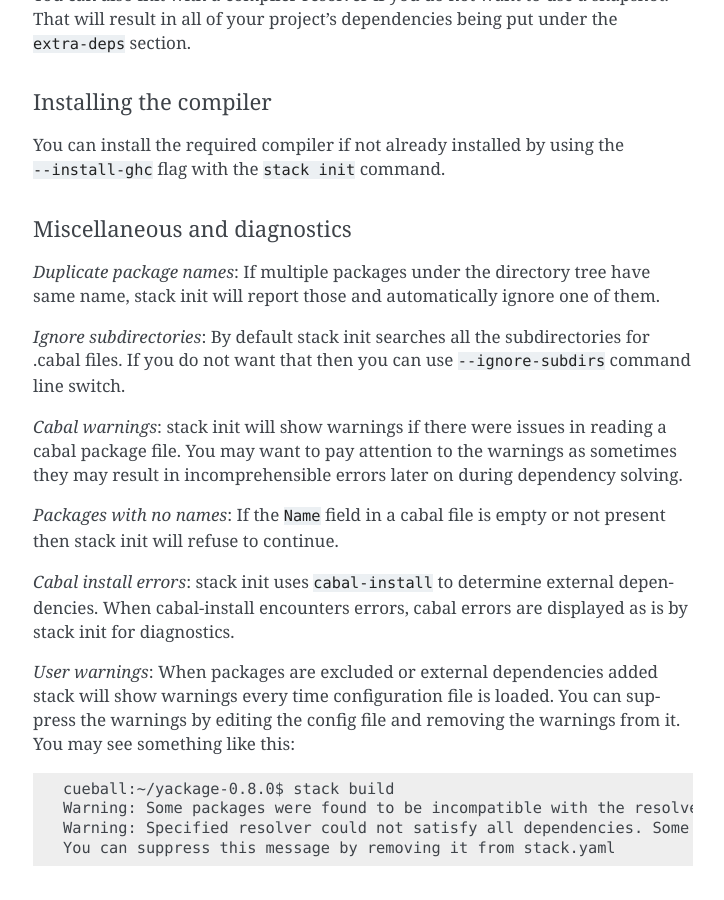
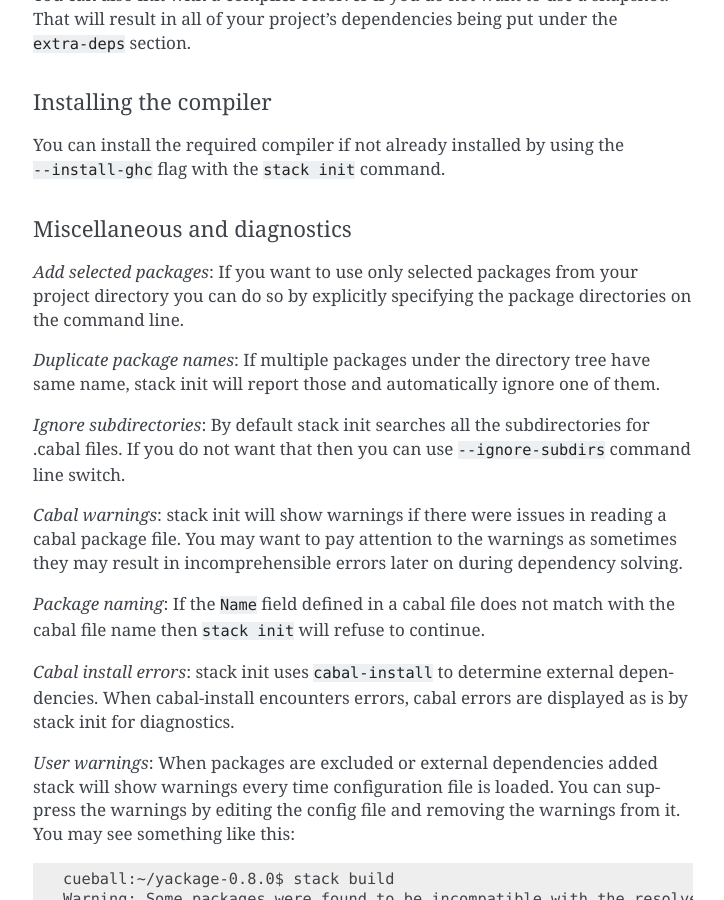
Before and after one commit to commercialhaskell/stack, a Sphinx documentation site: the page built from doc/GUIDE.md, in a window 1280 px wide and 900 px high, scrolled down 17207 px. Shown: the whole window, without its empty margins (387-1111 px from the left). Built offline with Sphinx 7.4.7, drawn with Linux system fonts in a browser that asks for light colours.

Commit message:
Minor fixes post merge of PR #1780
- changed the order of stack init options help - bring DIRS to front
- add a note in the doc guide

```diff
--- a/doc/GUIDE.md
+++ b/doc/GUIDE.md
@@ -863,6 +863,10 @@ You can install the required compiler if not already installed by using the
 
 #### Miscellaneous and diagnostics
 
+_Add selected packages_: If you want to use only selected packages from your
+project directory you can do so by explicitly specifying the package directories
+on the command line.
+
 _Duplicate package names_: If multiple packages under the directory tree have
 same name, stack init will report those and automatically ignore one of them.
 
@@ -875,8 +879,8 @@ a cabal package file. You may want to pay attention to the warnings as
 sometimes they may result in incomprehensible errors later on during dependency
 solving.
 
-_Packages with no names_: If the `Name` field in a cabal file is empty or not
-present then stack init will refuse to continue.
+_Package naming_: If the `Name` field defined in a cabal file does not match
+with the cabal file name then `stack init` will refuse to continue.
 
 _Cabal install errors_: stack init uses `cabal-install` to determine external
 dependencies. When cabal-install encounters errors, cabal errors are displayed
```
Also changed, not shown: 2 other files.
